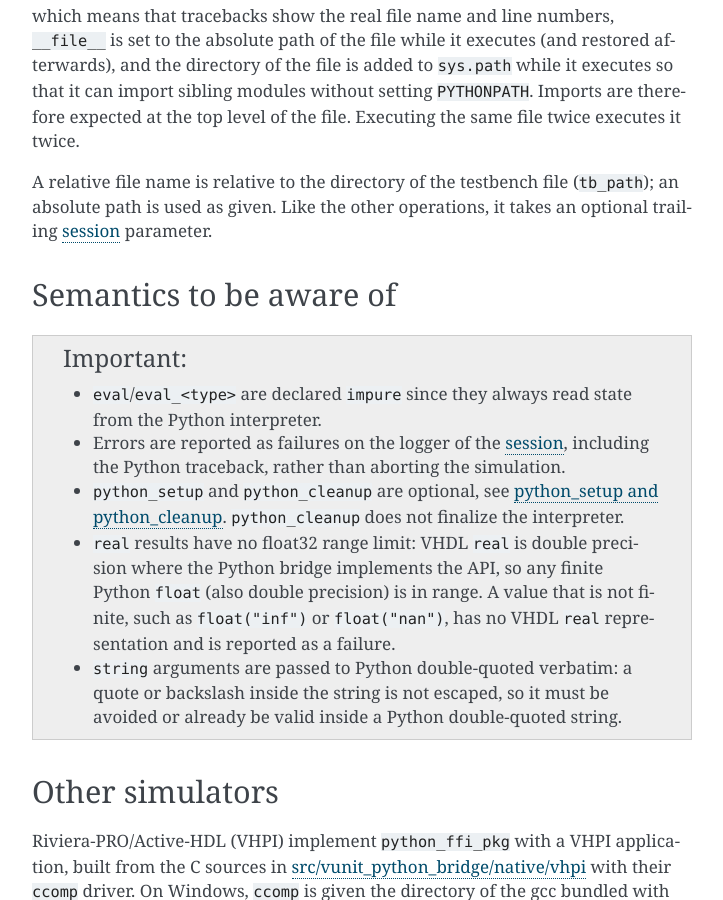
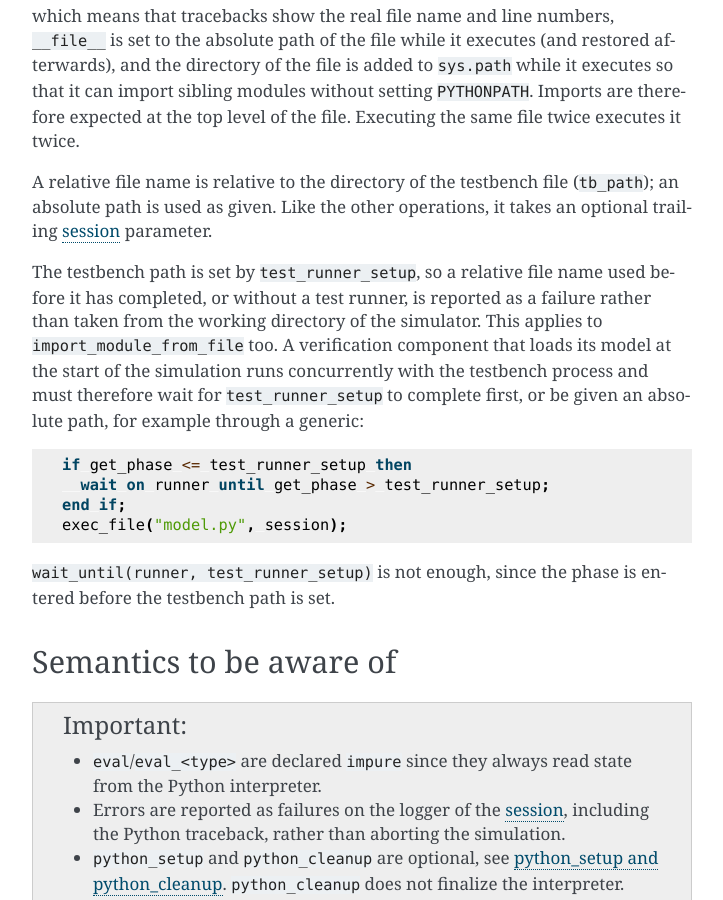
Before and after one commit to VUnit/vunit-python-bridge, a Sphinx documentation site: the page built from docs/user_guide.rst, in a window 1280 px wide and 900 px high, scrolled down 11719 px. Shown: the whole window, without its empty margins (388-1111 px from the left). Built offline with Sphinx 7.4.7, drawn with Linux system fonts in a browser that asks for light colours.

Commit message:
Report relative file names used before test_runner_setup
exec_file and import_module_from_file resolve a relative file name against
the testbench path, which test_runner_setup sets. Before that, or without a
test runner, the empty path made the name fall back to the working directory
of the simulator, giving a misleading file-not-found error. Report it as a
failure instead and document how a verification component waits for
test_runner_setup to complete.

Co-Authored-By: Claude Opus 5.5 <noreply@anthropic.com>

```diff
--- a/docs/user_guide.rst
+++ b/docs/user_guide.rst
@@ -591,6 +591,24 @@ A relative file name is relative to the directory of the testbench file
 it takes an optional trailing :ref:`session <python_bridge:sessions>`
 parameter.
 
+The testbench path is set by ``test_runner_setup``, so a relative file name
+used before it has completed, or without a test runner, is reported as a
+failure rather than taken from the working directory of the simulator. This
+applies to ``import_module_from_file`` too. A verification component that
+loads its model at the start of the simulation runs concurrently with the
+testbench process and must therefore wait for ``test_runner_setup`` to complete
+first, or be given an absolute path, for example through a generic:
+
+.. code-block:: vhdl
+
+    if get_phase <= test_runner_setup then
+      wait on runner until get_phase > test_runner_setup;
+    end if;
+    exec_file("model.py", session);
+
+``wait_until(runner, test_runner_setup)`` is not enough, since the phase is
+entered before the testbench path is set.
+
 .. _python_bridge:semantics:
 
 Semantics to be aware of
```
Also changed, not shown: release_notes/0.2.0.md (+1 -0 lines), 3 other files.
